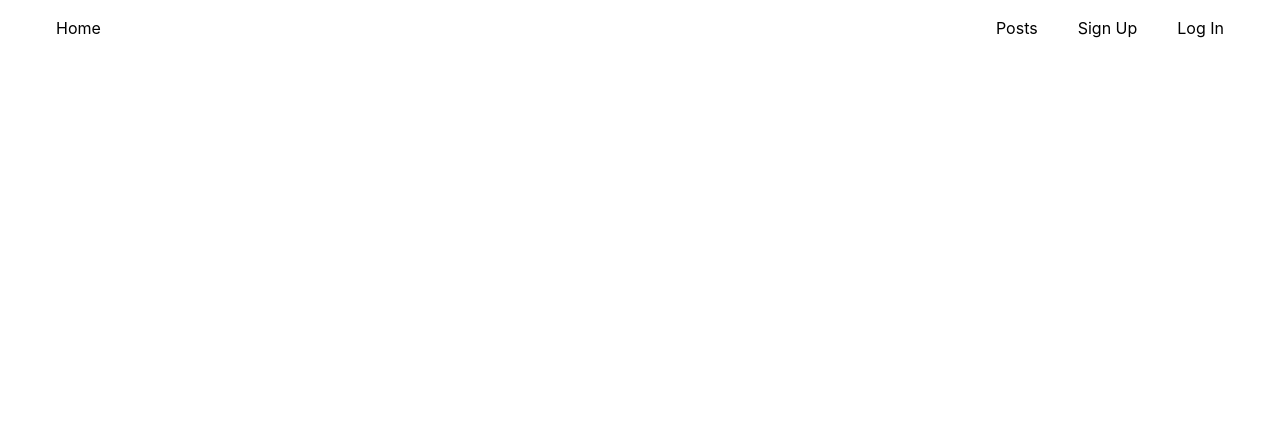
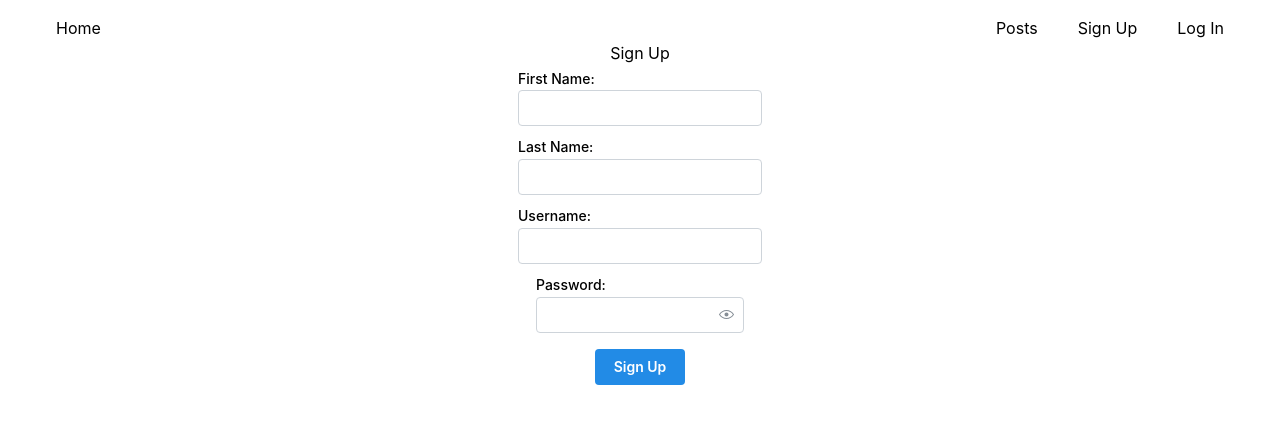
Before and after one commit to dysphere/blog-api-public-frontend, a React (Vite) app: page /signup in a window 1280 px wide. Shown: the top 424 px of the page. Built offline with nearby package versions, Linux system fonts and the light colour scheme.

Commit message:
add html for blog posts and signup form

```diff
--- a/src/signup.jsx
+++ b/src/signup.jsx
@@ -1,10 +1,37 @@
 import { Link } from "react-router-dom";
 import { Header } from "./header";
+import { TextInput, PasswordInput, Button } from "@mantine/core";
 
-const SignupForm = () => {}
+const SignupForm = () => {
+
+    async function createCommenter() {
+        try {}
+        catch(error) {}
+    }
+
+    return (<div>
+        <h2 className="text-center">Sign Up</h2>
+        <form action="https://blog-api-backend.fly.dev/blog/sign-up" method="POST" onSubmit={createCommenter}>
+            <div className="flex flex-col items-center gap-y-2">
+            <TextInput
+            label="First Name: "
+            />
+            <TextInput
+            label="Last Name: "/>
+            <TextInput
+            label="Username: "/>
+            <PasswordInput
+            label="Password: "
+            className="w-52"/>
+            <Button type="submit" className="mt-2">Sign Up</Button>
+            </div>
+        </form>
+    </div>)
+}
 
 export const SignupPage = () => {
     return (<div>
         <Header></Header>
+        <SignupForm></SignupForm>
     </div>)
 }
```
